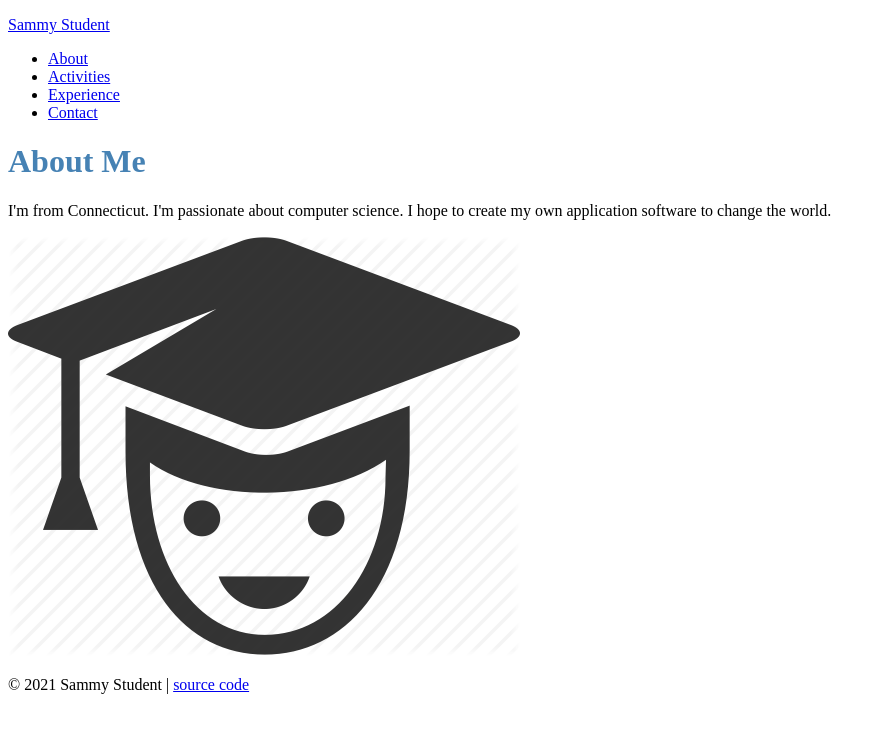
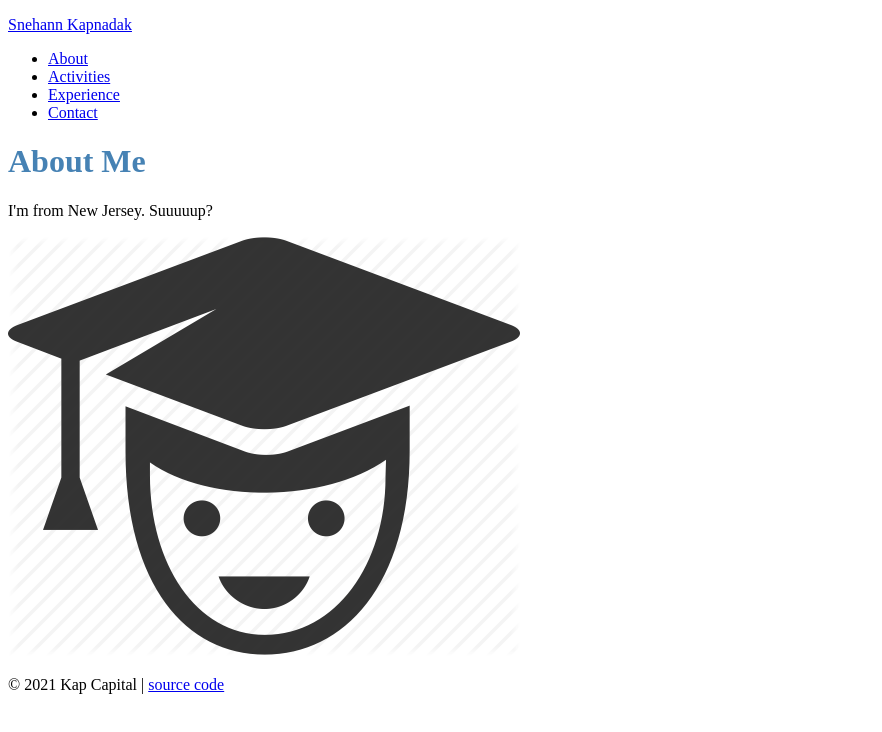
Before and after one commit to skap13/Class-3.21.22, a plain HTML site: page about.html in a window 1280 px wide. Shown: the whole page, without its empty margins (0-882 px from the left). Drawn offline with Linux system fonts and the light colour scheme.

Commit message:
Updated About Page

```diff
--- a/about.html
+++ b/about.html
@@ -2,12 +2,12 @@
 <html>
   <head>
     <meta charset="utf-8">
-    <title>Sammy Student | Work hard, play hard</title>
+    <title>Snehann Kapnadak | Work hard, play hard</title>
     <link rel="stylesheet" href="stylesheets/sammy-style.css">
   </head>
   <body>
     <header>
-      <p><a href="index.html">Sammy Student</a></p>
+      <p><a href="index.html">Snehann Kapnadak </a></p>
       <nav>
         <ul>
           <li><a href="about.html">About</a></li>
@@ -21,13 +21,13 @@
     <div class="page">
       <h1>About Me</h1>
       <p>
-        I'm from Connecticut. I'm passionate about computer science. I hope to create my own application software to change the world.
+        I'm from New Jersey. Suuuuup?
       </p>
       <img src="images/education_icons_IF-02-512.png" alt="an icon of a student with a mortarboard" />
     </div>
 
     <footer>
-      <p>&copy; 2021 Sammy Student |
+      <p>&copy; 2021 Kap Capital |
         <a href="https://github.com/prof-rossetti/student-site">source code</a>
       </p>
     </footer>
```
Also changed, not shown: index.html (+3 -3 lines).
